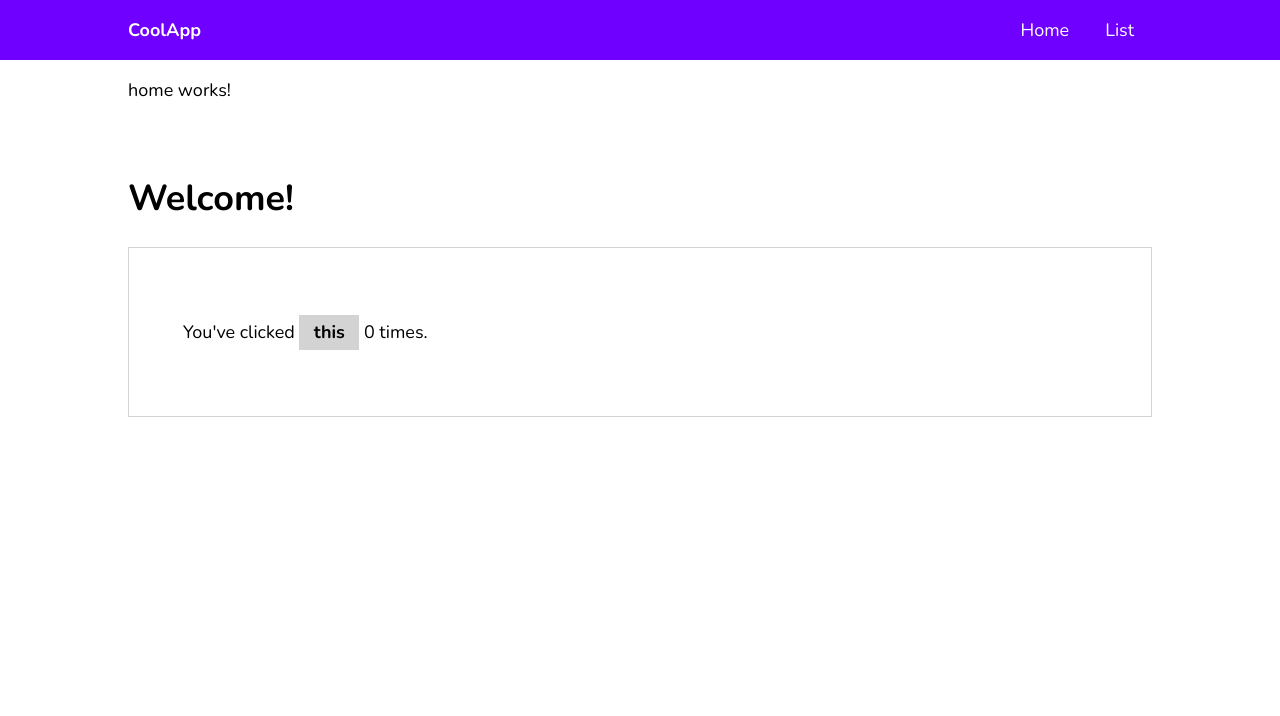
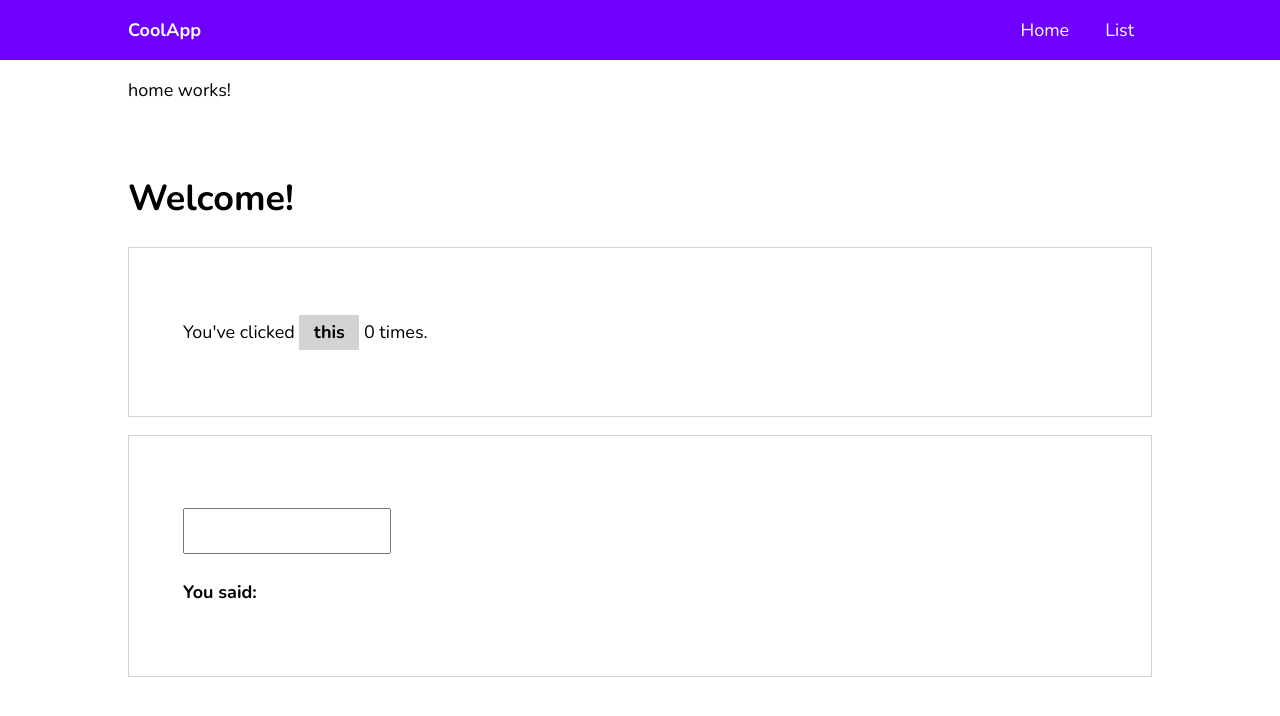
Before and after one commit to kashankingdomvision/myapp, an Angular app: page / in a window 1280 px wide. Shown: the top 716 px of the page. Built offline with nearby package versions, Linux system fonts and the light colour scheme.

Commit message:
Two way data binding

```diff
--- a/src/app/app.module.ts
+++ b/src/app/app.module.ts
@@ -4,6 +4,9 @@
 import { AppRoutingModule } from './app-routing.module';
 import { AppComponent } from './app.component';
 import { HomeComponent } from './home/home.component';
+
+// for two binding
+import { FormsModule } from '@angular/forms';
 
 @NgModule({
   declarations: [
@@ -12,7 +15,8 @@
   ],
   imports: [
     BrowserModule,
-    AppRoutingModule
+    AppRoutingModule,
+    FormsModule
   ],
   providers: [],
   bootstrap: [AppComponent]
--- a/src/app/home/home.component.html
+++ b/src/app/home/home.component.html
@@ -4,3 +4,10 @@
 <div class="play-container">
     <p>You've clicked <span (click)="countClick()">this</span> {{ clickCounter }} times.</p>
 </div>
+
+<div class="play-container">
+    <p>
+        <input type="text" [(ngModel)]="name"><br>
+        <strong>You said: </strong> {{ name }}
+    </p>
+</div>
--- a/src/app/home/home.component.ts
+++ b/src/app/home/home.component.ts
@@ -8,6 +8,7 @@
 export class HomeComponent implements OnInit {
 
   clickCounter: number = 0;
+  name: string= '';
 
   constructor() {
     console.log("Constructor loads");
```
